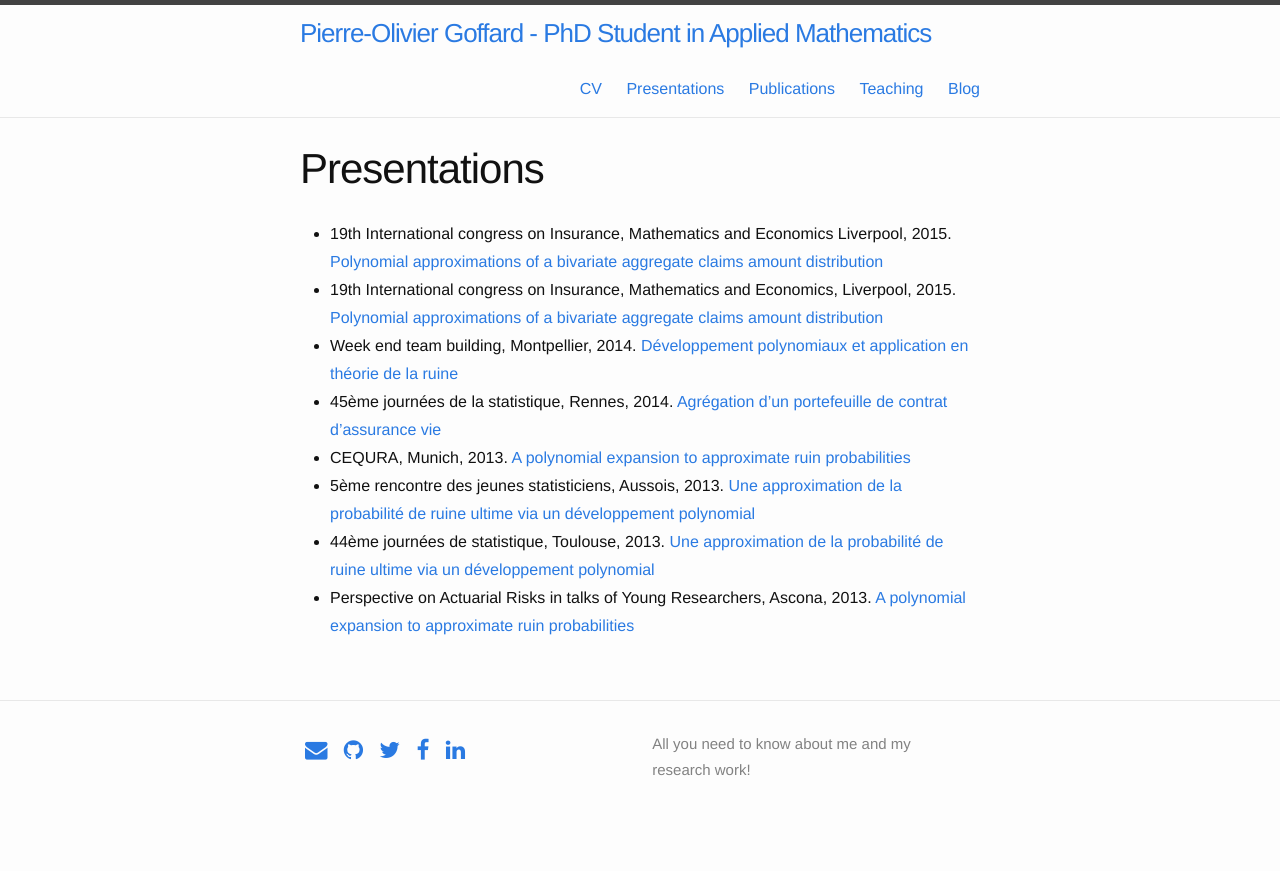
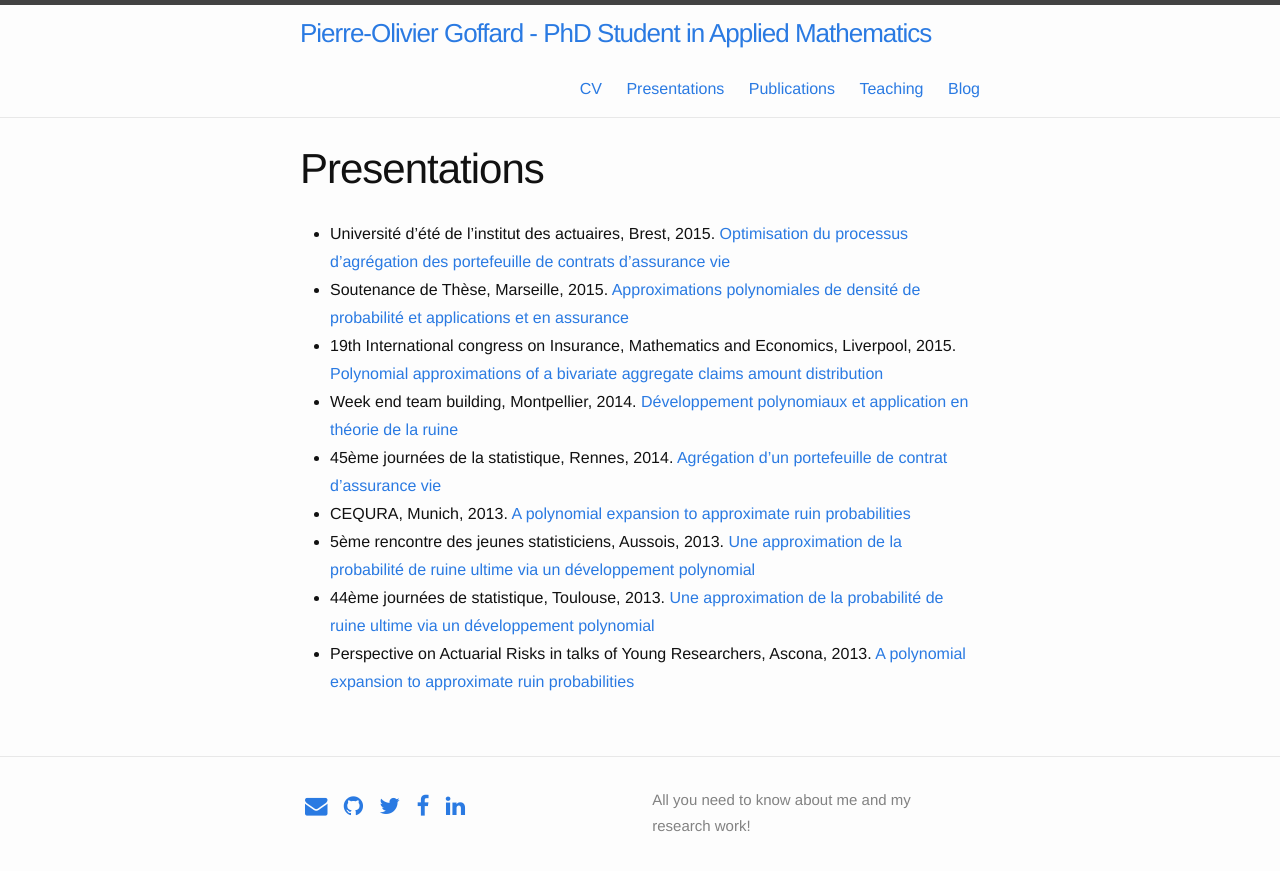
Before and after one commit to LaGauffre/LaGauffre.github.io, a Jekyll site: the page built from Presentations.md, in a window 1280 px wide. Shown: the top 871 px of the page. Built offline with Jekyll 4.4.1, drawn with Linux system fonts in a browser that asks for light colours; nearby versions of some CDN libraries; Markdown is read by kramdown in place of the engine named in the settings.

Commit message:
Modif Presentation

```diff
--- a/Presentations.md
+++ b/Presentations.md
@@ -4,8 +4,10 @@ title: Presentations
 permalink: /Presentations/
 ---
 
-* 19th International congress on Insurance, Mathematics and Economics Liverpool, 2015.
-[Polynomial approximations of a bivariate aggregate claims amount distribution](/Presentations/IMEConferenceSlidesPO.pdf)
+* Université d'été de l'institut des actuaires, Brest, 2015.
+[Optimisation du processus d'agrégation des portefeuille de contrats d'assurance vie](/Presentations/SlidesEuria.pdf)
+* Soutenance de Thèse, Marseille, 2015.
+[Approximations polynomiales de densité de probabilité et applications et en assurance](/Presentations/SoutenanceThese.pdf)
 * 19th International congress on Insurance, Mathematics and Economics, Liverpool, 2015.
 [Polynomial approximations of a bivariate aggregate claims amount distribution](/Presentations/IMEConferenceSlidesPO.pdf)
 * Week end team building, Montpellier, 2014.
```
Also changed, not shown: 2 other files.
